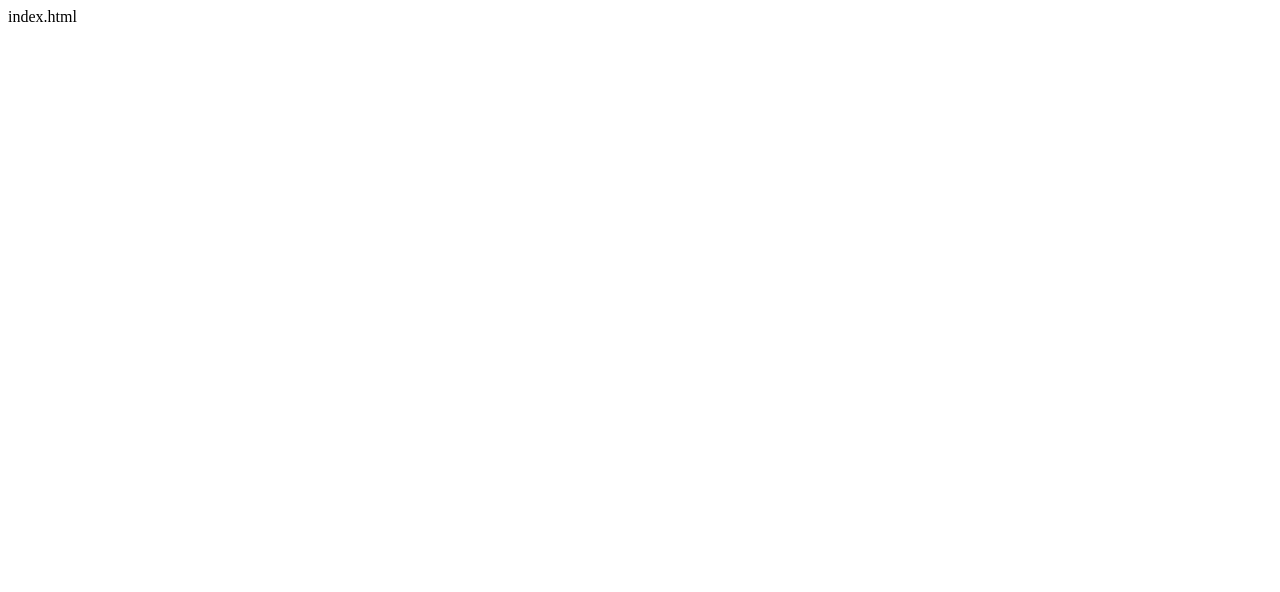
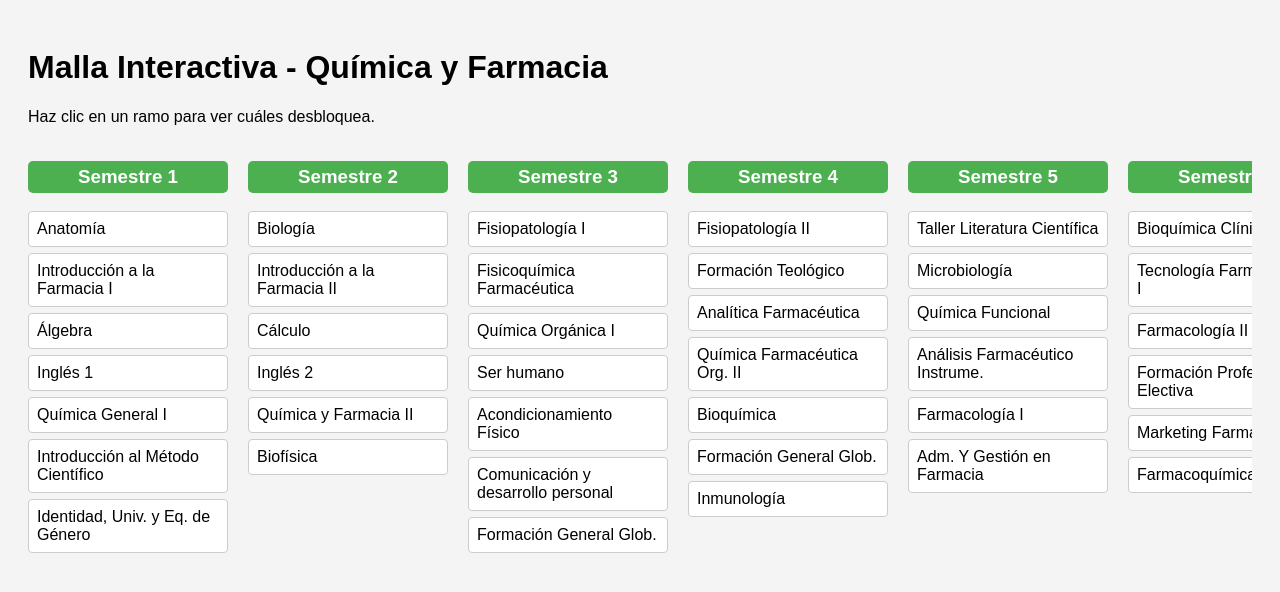
Before and after one commit to Alexandra044/Qu-mica-y-Farmacia-, a plain HTML site: page index.html in a window 1280 px wide. Drawn offline with Linux system fonts and the light colour scheme.

Commit message:
Update index.html

```diff
--- a/index.html
+++ b/index.html
@@ -1 +1,135 @@
-index.html
+<!DOCTYPE html><html lang="es">
+<head>
+  <meta charset="UTF-8">
+  <title>Malla Interactiva - Química y Farmacia UCN</title>
+  <style>
+    body {
+      font-family: sans-serif;
+      background: #f4f4f4;
+      padding: 20px;
+    }
+    .container {
+      display: flex;
+      overflow-x: auto;
+    }
+    .semestre {
+      min-width: 200px;
+      margin-right: 20px;
+    }
+    .semestre h3 {
+      text-align: center;
+      background: #4CAF50;
+      color: white;
+      padding: 5px;
+      border-radius: 5px;
+    }
+    .ramo {
+      background: white;
+      border: 1px solid #ccc;
+      padding: 8px;
+      margin: 6px 0;
+      border-radius: 4px;
+      cursor: pointer;
+      transition: all 0.3s;
+    }
+    .ramo:hover {
+      background: #e0f7fa;
+    }
+    .activo {
+      background: #b2dfdb !important;
+      border-color: #00796b;
+    }
+  </style>
+</head>
+<body>
+  <h1>Malla Interactiva - Química y Farmacia</h1>
+  <p>Haz clic en un ramo para ver cuáles desbloquea.</p>
+  <div class="container" id="malla"></div>  <script>
+    const ramos = {
+      "Anatomía": ["Biología"],
+      "Introducción a la Farmacia I": ["Introducción a la Farmacia II"],
+      "Álgebra": ["Cálculo"],
+      "Inglés 1": ["Inglés 2"],
+      "Química General I": ["Química y Farmacia II"],
+      "Biología": ["Fisiopatología I"],
+      "Inglés 2": ["Inglés 3"],
+      "Química y Farmacia II": ["Fisicoquímica Farmacéutica", "Química Orgánica I"],
+      "Biofísica": ["Fisiopatología II"],
+      "Fisiopatología I": ["Fisiopatología II", "Inmunología"],
+      "Fisicoquímica Farmacéutica": ["Bioquímica"],
+      "Química Orgánica I": ["Química Farmacéutica Org. II"],
+      "Fisiopatología II": ["Microbiología"],
+      "Analítica Farmacéutica": ["Taller Literatura Científica"],
+      "Química Farmacéutica Org. II": ["Farmacología I"],
+      "Bioquímica": ["Química Funcional"],
+      "Inmunología": ["Microbiología"],
+      "Taller Literatura Científica": ["Marketing Farmacéutico"],
+      "Microbiología": ["Bioquímica Clínica"],
+      "Química Funcional": ["Farmacoquímica II"],
+      "Análisis Farmacéutico Instrume.": ["Tecnología Farmacéutica I"],
+      "Farmacología I": ["Farmacología II"],
+      "Bioquímica Clínica": ["Farmacia Asistencial"],
+      "Tecnología Farmacéutica I": ["Tecnología Farmacéutica II"],
+      "Farmacología II": ["Atención Farmacéutica", "Bioestadística"],
+      "Marketing Farmacéutico": ["Biofarmacia"],
+      "Farmacoquímica I": ["Farmacoquímica II"],
+      "Farmacia Asistencial": ["Legislación Farmacéutica"],
+      "Tecnología Farmacéutica II": ["Farmacia Clínica"],
+      "Atención Farmacéutica": ["Farmacia Asistencial"],
+      "Biofarmacia": ["Farmacología"],
+      "Integrador I: Taller de Empre.": ["Integrador II: Taller C.C."],
+      "Farmacia Clínica": ["Toxicología"],
+      "Taller Farmacia Asistencial": ["Unidad de Investigación I"],
+      "Farmacología": ["Toxicología"],
+      "Integrador II: Taller C.C.": ["Integrador III: taller Atención."],
+      "Internado Farmacia Clínica": ["Unidad de Investigación II"],
+      "Integrador III: taller Atención.": ["Unidad de Investigación II"],
+      "Toxicología": ["Unidad de Investigación II"],
+      "Unidad de Investigación I": ["Unidad de Investigación II"]
+    };
+
+    const semestres = [
+      ["Anatomía", "Introducción a la Farmacia I", "Álgebra", "Inglés 1", "Química General I", "Introducción al Método Científico", "Identidad, Univ. y Eq. de Género"],
+      ["Biología", "Introducción a la Farmacia II", "Cálculo", "Inglés 2", "Química y Farmacia II", "Biofísica"],
+      ["Fisiopatología I", "Fisicoquímica Farmacéutica", "Química Orgánica I", "Ser humano", "Acondicionamiento Físico", "Comunicación y desarrollo personal", "Formación General Glob."],
+      ["Fisiopatología II", "Formación Teológico", "Analítica Farmacéutica", "Química Farmacéutica Org. II", "Bioquímica", "Formación General Glob.", "Inmunología"],
+      ["Taller Literatura Científica", "Microbiología", "Química Funcional", "Análisis Farmacéutico Instrume.", "Farmacología I", "Adm. Y Gestión en Farmacia"],
+      ["Bioquímica Clínica", "Tecnología Farmacéutica I", "Farmacología II", "Formación Profesional Electiva", "Marketing Farmacéutico", "Farmacoquímica I"],
+      ["Farmacoquímica II", "Farmacia Asistencial", "Tecnología Farmacéutica II", "Atención Farmacéutica", "Biofarmacia", "Integrador I: Taller de Empre."],
+      ["Farmacia Clínica", "Bioestadística", "Legislación Farmacéutica", "Formación Profesional Electiva", "Taller Farmacia Asistencial", "Farmacología", "Integrador II: Taller C.C."],
+      ["Formación General Electiva", "Internado Farmacia Clínica", "Formación General Teológica", "Integrador III: taller Atención.", "Toxicología", "Unidad de Investigación I"],
+      ["Unidad de Investigación II"]
+    ];
+
+    const container = document.getElementById("malla");
+
+    semestres.forEach((ramosSem, index) => {
+      const col = document.createElement("div");
+      col.classList.add("semestre");
+
+      const title = document.createElement("h3");
+      title.textContent = `Semestre ${index + 1}`;
+      col.appendChild(title);
+
+      ramosSem.forEach(nombre => {
+        const div = document.createElement("div");
+        div.textContent = nombre;
+        div.classList.add("ramo");
+        div.setAttribute("data-nombre", nombre);
+        div.onclick = () => seleccionarRamo(nombre);
+        col.appendChild(div);
+      });
+
+      container.appendChild(col);
+    });
+
+    function seleccionarRamo(nombre) {
+      document.querySelectorAll(".ramo").forEach(r => r.classList.remove("activo"));
+      const dependientes = ramos[nombre] || [];
+      dependientes.forEach(dep => {
+        const el = document.querySelector(`.ramo[data-nombre='${dep}']`);
+        if (el) el.classList.add("activo");
+      });
+    }
+  </script></body>
+</html>
```
